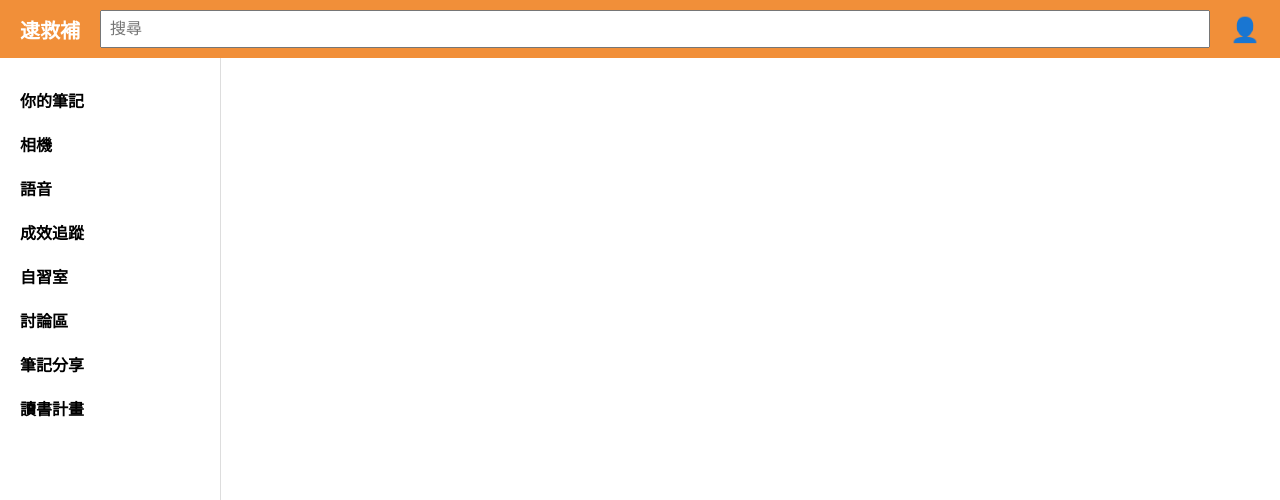
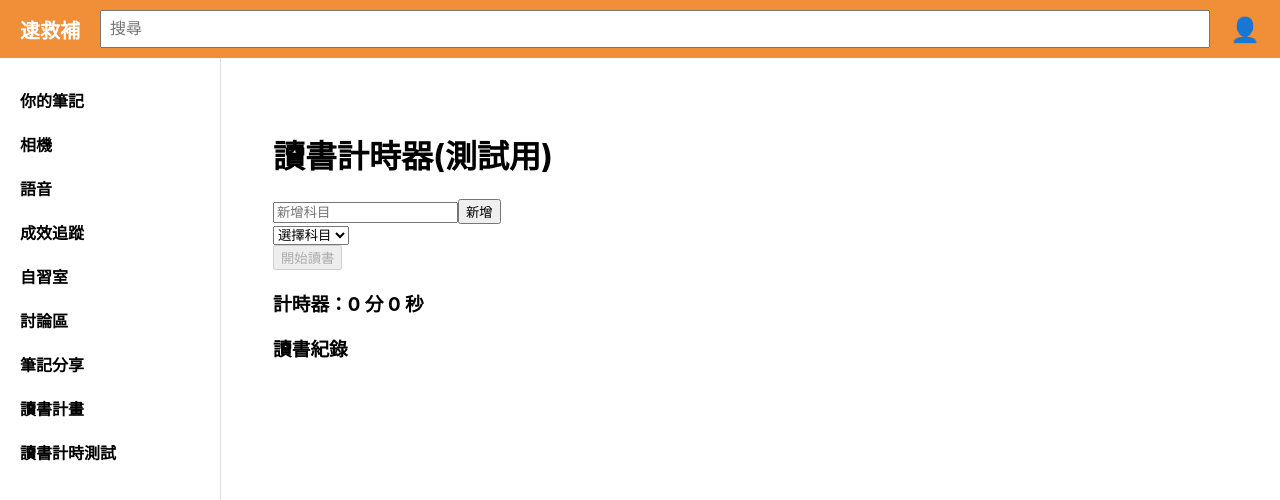
Before and after one commit to sgu731/school_frontend, a React (Create React App) app: page /study-test in a window 1280 px wide. Shown: the top 500 px of the page. Built offline with nearby package versions, Linux system fonts and the light colour scheme.

Commit message:
忘記密碼功能和計時器測試頁

```diff
--- a/src/App.js
+++ b/src/App.js
@@ -25,6 +25,9 @@ import NoteDetailPage from './components/NoteDetailPage';
 import RecordingDetail from './components/RecordingDetail';
 import TranscribePage from "./components/TranscribePage";
 import RecordingPage from "./components/RecordingPage";
+import ResetPasswordPage from './components/account/ResetPasswordPage';
+import ForgotPasswordPage from './components/account/ForgotPasswordPage';
+import StudyTimerTestPage from './pages/StudyTimerTestPage';
 
 const queryClient = new QueryClient();
 
@@ -82,6 +85,7 @@ function App() {
                             <Link to="/forum">討論區</Link>
                             <Link to="/sharing">筆記分享</Link>
                             <Link to="/plan">讀書計畫</Link>
+                            <Link to="/study-test">讀書計時測試</Link>
                         </nav>
 
                         <div className="page-content">
@@ -109,6 +113,9 @@ function App() {
                                 <Route path="/recording-detail" element={<RecordingDetail />} />
                                 <Route path="/transcribe" element={<TranscribePage />} />
                                 <Route path="/recording" element={<RecordingPage />} />
+                                <Route path="/reset-password/:token" element={<ResetPasswordPage />} />
+                                <Route path="/forgot-password" element={<ForgotPasswordPage />} />
+                                <Route path="/study-test" element={<StudyTimerTestPage />} />
                             </Routes>
                         </div>
                     </div>
--- a/src/pages/LoginPage.js
+++ b/src/pages/LoginPage.js
@@ -1,24 +1,23 @@
-import React, { useState, useEffect } from 'react';
-import { useNavigate } from 'react-router-dom';
-import { Link } from 'react-router-dom';
+import React, { useState } from 'react';
+import { useNavigate, Link } from 'react-router-dom';
+import './UserProfilePage.css';
 
 function LoginPage({ setIsLoggedIn, setUser }) {
   const [username, setUsername] = useState('');
   const [password, setPassword] = useState('');
   const [message, setMessage] = useState('');
+  const [rememberMe, setRememberMe] = useState(false);
   const navigate = useNavigate();
-    const [rememberMe, setRememberMe] = useState(false);
 
   const handleLogin = async () => {
     const response = await fetch('http://localhost:5000/login', {
       method: 'POST',
-            headers: {
-                'Content-Type': 'application/json',
-            },
+      headers: { 'Content-Type': 'application/json' },
       body: JSON.stringify({ username, password }),
     });
 
     const data = await response.json();
+
     if (response.ok) {
       localStorage.setItem('token', data.token);
 
@@ -42,6 +41,7 @@ function LoginPage({ setIsLoggedIn, setUser }) {
   return (
     <div className="login-page">
       <h1>登入</h1>
+
       <div className="form-group">
         <input
           type="text"
@@ -50,7 +50,8 @@ function LoginPage({ setIsLoggedIn, setUser }) {
           onChange={(e) => setUsername(e.target.value)}
         />
       </div>
-            <div className="from-group">
+
+      <div className="form-group">
         <input
           type="password"
           placeholder="密碼"
@@ -59,6 +60,7 @@ function LoginPage({ setIsLoggedIn, setUser }) {
           onKeyDown={(e) => { if (e.key === 'Enter') handleLogin(); }}
         />
       </div>
+
       <div className="form-group">
         <label>
           <input
@@ -69,13 +71,21 @@ function LoginPage({ setIsLoggedIn, setUser }) {
           Remember Me
         </label>
       </div>
-            <button onClick={handleLogin}>登入</button>
+
+      <button className="login-btn"　onClick={handleLogin}>登入</button>
       {message && <p>{message}</p>}
+
       <div style={{ marginTop: '1rem' }}>
         <p>
           還沒有帳號？{' '}
           <Link to="/register" style={{ color: '#007bff', textDecoration: 'none' }}>
             註冊
+          </Link>
+        </p>
+        <p>
+          忘記密碼了？{' '}
+          <Link to="/forgot-password" style={{ color: '#dc3545', textDecoration: 'none' }}>
+            點我重設
           </Link>
         </p>
       </div>
--- /dev/null
+++ b/src/pages/StudyTimerTestPage.js
@@ -0,0 +1,168 @@
+import React, { useState, useEffect } from 'react';
+
+function StudyTimerTestPage() {
+  const [subjectName, setSubjectName] = useState('');
+  const [subjects, setSubjects] = useState([]);
+  const [selectedSubject, setSelectedSubject] = useState(null);
+  const [isStudying, setIsStudying] = useState(false);
+  const [startTime, setStartTime] = useState(null);
+  const [currentTime, setCurrentTime] = useState(0);
+  const [studyRecords, setStudyRecords] = useState([]);
+
+  const token = localStorage.getItem('token');
+
+  // 載入科目與歷史紀錄
+  useEffect(() => {
+    if (!token) return;
+
+    // 取得科目
+    fetch('http://localhost:5000/api/study/subjects', {
+      headers: { Authorization: `Bearer ${token}` },
+    })
+      .then(res => res.json())
+      .then(data => {
+        setSubjects(data.subjects.map(s => ({ id: s.id, name: s.name })));
+      })
+      .catch(err => console.error('Error fetching subjects:', err));
+
+    // 取得歷史紀錄
+    fetch('http://localhost:5000/api/study/study-records', {
+      headers: { Authorization: `Bearer ${token}` },
+    })
+      .then(res => res.json())
+      .then(data => {
+        setStudyRecords(
+          data.studyRecords.map(r => ({
+            subject: r.subject_name,
+            duration: r.duration,
+          }))
+        );
+      })
+      .catch(err => console.error('Error fetching study records:', err));
+  }, [token]);
+
+  // 計時器
+  useEffect(() => {
+    let timer;
+    if (isStudying) {
+      timer = setInterval(() => {
+        setCurrentTime(Math.floor((Date.now() - startTime) / 1000));
+      }, 1000);
+    }
+    return () => clearInterval(timer);
+  }, [isStudying, startTime]);
+
+  // 新增科目
+  const handleAddSubject = () => {
+    if (subjectName.trim() === '') return;
+    fetch('http://localhost:5000/api/study/subjects', {
+      method: 'POST',
+      headers: {
+        'Content-Type': 'application/json',
+        Authorization: `Bearer ${token}`,
+      },
+      body: JSON.stringify({ name: subjectName }),
+    })
+      .then(res => res.json())
+      .then(data => {
+        setSubjects([...subjects, { id: data.subjectId, name: subjectName }]);
+        setSubjectName('');
+      })
+      .catch(err => console.error('Error adding subject:', err));
+  };
+
+  // 開始讀書
+  const startStudy = () => {
+    if (!selectedSubject) return;
+    setStartTime(Date.now());
+    setIsStudying(true);
+    setCurrentTime(0);
+  };
+
+  // 結束讀書
+  const stopStudy = () => {
+    const duration = Math.floor((Date.now() - startTime) / 1000);
+    setIsStudying(false);
+
+    fetch('http://localhost:5000/api/study/study-records', {
+      method: 'POST',
+      headers: {
+        'Content-Type': 'application/json',
+        Authorization: `Bearer ${token}`,
+      },
+      body: JSON.stringify({
+        subjectId: selectedSubject.id,
+        duration,
+      }),
+    })
+      .then(res => res.json())
+      .then(data => {
+        setStudyRecords([...studyRecords, {
+          subject: selectedSubject.name,
+          duration,
+        }]);
+      })
+      .catch(err => console.error('Error saving study record:', err));
+  };
+
+  const formatTime = (seconds) => {
+    const m = Math.floor(seconds / 60);
+    const s = seconds % 60;
+    return `${m} 分 ${s} 秒`;
+  };
+
+  return (
+    <div style={{ padding: '2rem' }}>
+      <h1>讀書計時器(測試用)</h1>
+
+      <div>
+        <input
+          type="text"
+          value={subjectName}
+          onChange={(e) => setSubjectName(e.target.value)}
+          placeholder="新增科目"
+        />
+        <button onClick={handleAddSubject}>新增</button>
+      </div>
+
+      <div>
+        <select
+          value={selectedSubject?.id || ''}
+          onChange={(e) => {
+            const subj = subjects.find(s => s.id === parseInt(e.target.value));
+            setSelectedSubject(subj);
+          }}
+          disabled={isStudying}
+        >
+          <option value="">選擇科目</option>
+          {subjects.map((subj) => (
+            <option key={subj.id} value={subj.id}>{subj.name}</option>
+          ))}
+        </select>
+      </div>
+
+      <div>
+        {!isStudying ? (
+          <button onClick={startStudy} disabled={!selectedSubject}>開始讀書</button>
+        ) : (
+          <button onClick={stopStudy}>結束讀書</button>
+        )}
+      </div>
+
+      <div>
+        <h3>計時器：{formatTime(currentTime)}</h3>
+      </div>
+
+      <div>
+        <h3>讀書紀錄</h3>
+        <ul>
+          {studyRecords.map((record, i) => (
+            <li key={i}>{record.subject}：{formatTime(record.duration)}</li>
+          ))}
+        </ul>
+      </div>
+    </div>
+  );
+}
+
+export default StudyTimerTestPage;
--- a/src/pages/TrackerPage.js
+++ b/src/pages/TrackerPage.js
@@ -223,7 +223,6 @@ const TrackerPage = () => {
         <div style={{ padding: '2rem', maxWidth: '1200px', margin: '0 auto' }}>
             <div style={{ display: 'flex', justifyContent: 'space-between', alignItems: 'center' }}>
                 <h2 style={{ textAlign: 'left' }}>成效追蹤</h2>
-                <button onClick={fetchStudyRecords} style={{ padding: '6px 12px', fontSize: '0.9rem' }}>🔄 立即刷新資料</button>
             </div>
             <div style={{ marginTop: '2rem', display: 'flex', justifyContent: 'center', alignItems: 'flex-start', gap: '2rem', flexWrap: 'wrap' }}>
                 <div style={{ flex: 1, minWidth: '400px' }}>
--- a/src/pages/UserProfilePage.css
+++ b/src/pages/UserProfilePage.css
@@ -47,13 +47,11 @@
     margin-bottom: 20px;
 }
 
-.input-group input {
-    flex: 1;
-    padding: 8px;
-    border-radius: 8px;
-    border: 1px solid #ccc;
-    margin-right: 10px;
-}
+.input-group button {
+    width: auto;
+    white-space: nowrap;
+    padding: 8px 16px;
+  }
 
 .primary-btn, .secondary-btn, .upload-btn, .logout-btn {
     padding: 8px 16px;
@@ -164,3 +162,19 @@
 .select-file-btn:hover {
     background-color: #dcdcdc;
 }
+
+.login-btn {
+    padding: 6px 12px;
+    font-size: 0.9rem;
+    background-color: #f57c00;
+    color: white;
+    border: none;
+    border-radius: 12px;
+    cursor: pointer;
+    transition: background-color 0.2s ease;
+    margin-top: 10px;
+}
+
+.login-btn:hover {
+    background-color: #ef6c00;
+}
--- a/src/pages/UserProfilePage.js
+++ b/src/pages/UserProfilePage.js
@@ -80,7 +80,7 @@ export default function UserProfile({ user, setUser, setIsLoggedIn }) {
       </div>
 
       {/* 修改密碼 */}
-      <div className="section">
+      <div className="input-group">
         <button onClick={() => setShowChangePassword(true)} className="primary-btn">
           修改密碼
         </button>
```
Lines whose indentation alone changed are shown as unchanged.
